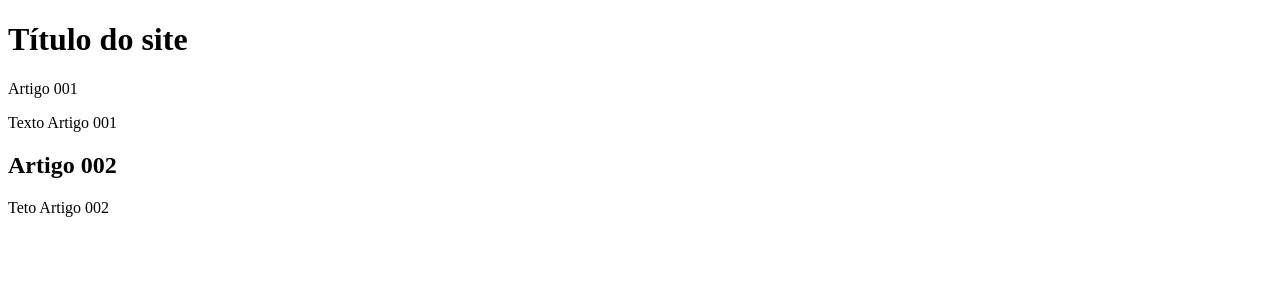
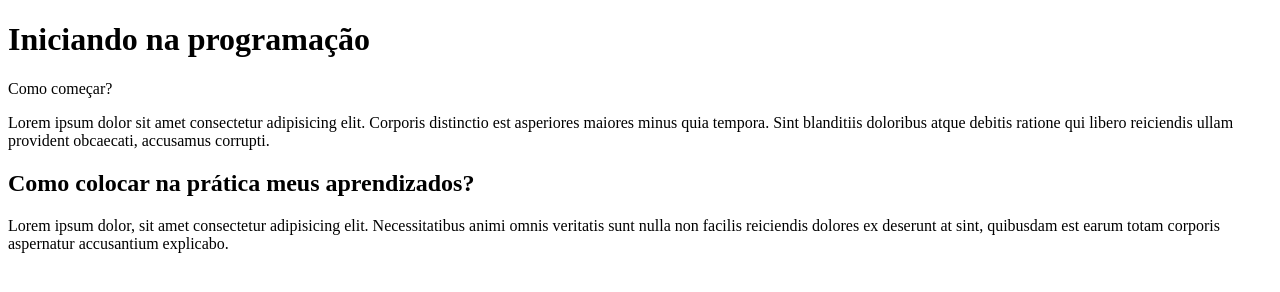
Before and after one commit to VitoriaMaglio/Projeto-site-branches, a plain HTML site: page index.html in a window 1280 px wide. Drawn offline with Linux system fonts and the light colour scheme.

Commit message:
Início do conteúdo

```diff
--- a/index.html
+++ b/index.html
@@ -8,13 +8,13 @@
 <body>
     <main>
         <header>
-            <h1>Título do site</h1>
+            <h1>Iniciando na programação</h1>
         </header>
-        <article>Artigo 001</article>
-        <p>Texto Artigo 001</p>
+        <article>Como começar?</article>
+        <p>Lorem ipsum dolor sit amet consectetur adipisicing elit. Corporis distinctio est asperiores maiores minus quia tempora. Sint blanditiis doloribus atque debitis ratione qui libero reiciendis ullam provident obcaecati, accusamus corrupti.</p>
         <article>
-            <h2>Artigo 002</h2>
-            <p>Teto Artigo 002</p>
+            <h2>Como colocar na prática meus aprendizados?</h2>
+            <p>Lorem ipsum dolor, sit amet consectetur adipisicing elit. Necessitatibus animi omnis veritatis sunt nulla non facilis reiciendis dolores ex deserunt at sint, quibusdam est earum totam corporis aspernatur accusantium explicabo.</p>
         </article>
     </main>
 
```
